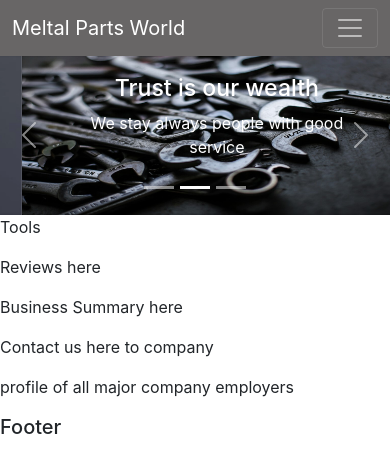
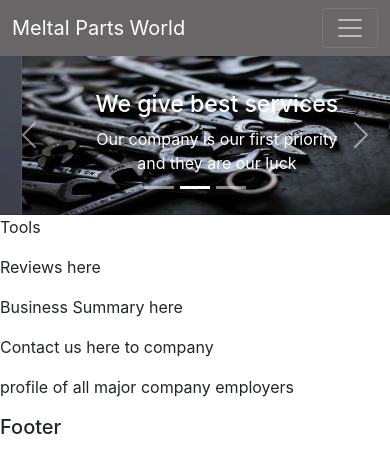
Before and after one commit to provashish95/metal-parts-world, a React (Create React App) app: page / in a window 390 px wide. Shown: the top 472 px of the page. Built offline with nearby package versions, Linux system fonts and the light colour scheme.

Commit message:
make carosel responsive

```diff
--- /dev/null
+++ b/src/components/Home/Banner.css
@@ -0,0 +1,23 @@
+@media only screen and (max-width: 1400px) {
+
+    /*Small smartphones [768px -> 1400px]*/
+    .carousel-caption {
+        bottom: 9.25rem;
+    }
+}
+
+@media only screen and (max-width: 768px) {
+
+    /*Small smartphones [576px -> 768px]*/
+    .carousel-caption {
+        bottom: 4.25rem;
+    }
+}
+
+@media only screen and (max-width: 576px) {
+
+    /*Small smartphones [325px -> 576px]*/
+    .carousel-caption {
+        bottom: 0.25rem;
+    }
+}
--- a/src/components/Home/Banner.js
+++ b/src/components/Home/Banner.js
@@ -3,6 +3,7 @@ import { Carousel } from 'react-bootstrap';
 import banner1 from '../../images/banner/banner-1.jpg';
 import banner2 from '../../images/banner/banner-2.jpg';
 import banner3 from '../../images/banner/banner-3.jpg';
+import './Banner.css';
 
 const Banner = () => {
     const [index, setIndex] = useState(0);
@@ -32,8 +33,8 @@ const Banner = () => {
                 />
 
                 <Carousel.Caption>
-                    <h3>Trust is our wealth</h3>
-                    <p>We stay always people with good service</p>
+                    <h3>We give best services</h3>
+                    <p>Our company is our first priority and they are our luck</p>
                 </Carousel.Caption>
             </Carousel.Item>
             <Carousel.Item>
@@ -44,10 +45,8 @@ const Banner = () => {
                 />
 
                 <Carousel.Caption>
-                    <h3>Best warehouse of world</h3>
-                    <p>
-                        Book is good friend of mind
-                    </p>
+                    <h3>We give best services</h3>
+                    <p>Our company is our first priority and they are our luck</p>
                 </Carousel.Caption>
             </Carousel.Item>
         </Carousel>
```
